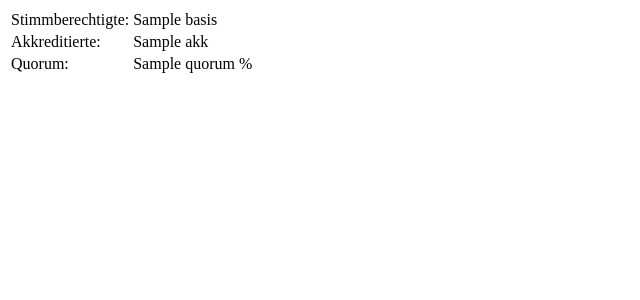
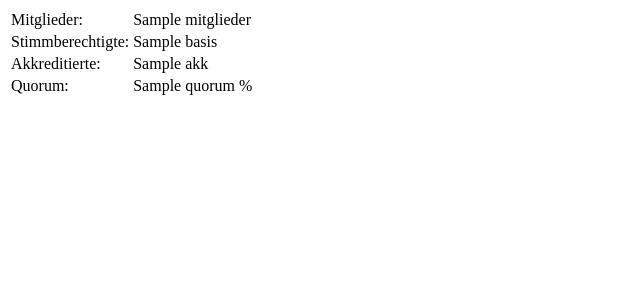
Before and after one commit to HorayNarea/Akktool, a Django app: template akkreditierung/templates/akkreditierung/quorum.html in a window 1280 px wide. Shown: the top 300 px of the page, without its empty margins (0-640 px from the left). Run offline with Django 3.2, Linux system fonts and the light colour scheme; the template is opened without the code that fills it: most values are stand-ins (such as "Sample title", 1, 10 or a date in 2020).

Commit message:
alle mitglieder auf quorums-seite

```diff
--- a/akkreditierung/templates/akkreditierung/quorum.html
+++ b/akkreditierung/templates/akkreditierung/quorum.html
@@ -1,5 +1,9 @@
 <meta http-equiv="refresh" content="1">
 <table>
+    <tr>
+        <td>Mitglieder:</td>
+        <td>{{ mitglieder }}</td>
+    </tr>
     <tr>
         <td>Stimmberechtigte:</td>
         <td>{{ basis }}</td>
--- a/akkreditierung/views.py
+++ b/akkreditierung/views.py
@@ -3,8 +3,9 @@ from akkreditierung.models import Member
 
 
 def quorum(request):
+    mitglieder = len(Member.objects.all())
     basis = len(Member.objects.filter(haspaid=1))
     akk = len(Member.objects.filter(akk=1))
     quorum = float(akk) / float(basis) * 100
-    context = {'basis': basis, 'akk': akk, 'quorum': quorum}
+    context = { 'basis': basis, 'akk': akk, 'quorum': quorum, 'mitglieder': mitglieder }
     return render(request, 'akkreditierung/quorum.html', context)
```
